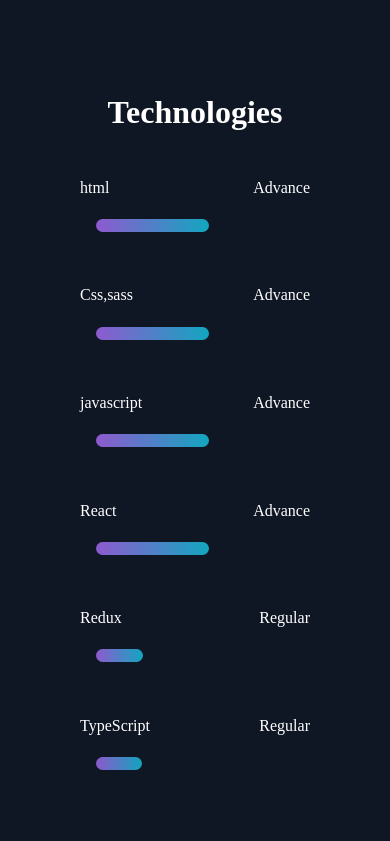
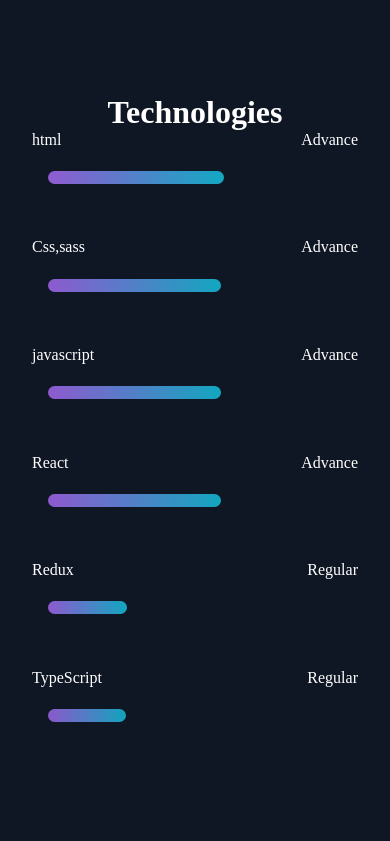
Before and after one commit to PrAnAvViNaYaKjAdHaV/Portfolio, a React (Vite) app: page / in a window 390 px wide. Shown: the part 2623-3464 px from the top of the page. Built offline with nearby package versions, Linux system fonts and the light colour scheme.

Commit message:
tech padding is corrected for responsivness

```diff
--- a/src/components/Technologies/Technologies.css
+++ b/src/components/Technologies/Technologies.css
@@ -12,4 +12,7 @@
   .Technology__container h1 {
     text-align: center;
   }
+  .Technology__skills{
+    padding: 0;
+  }
 }
```
